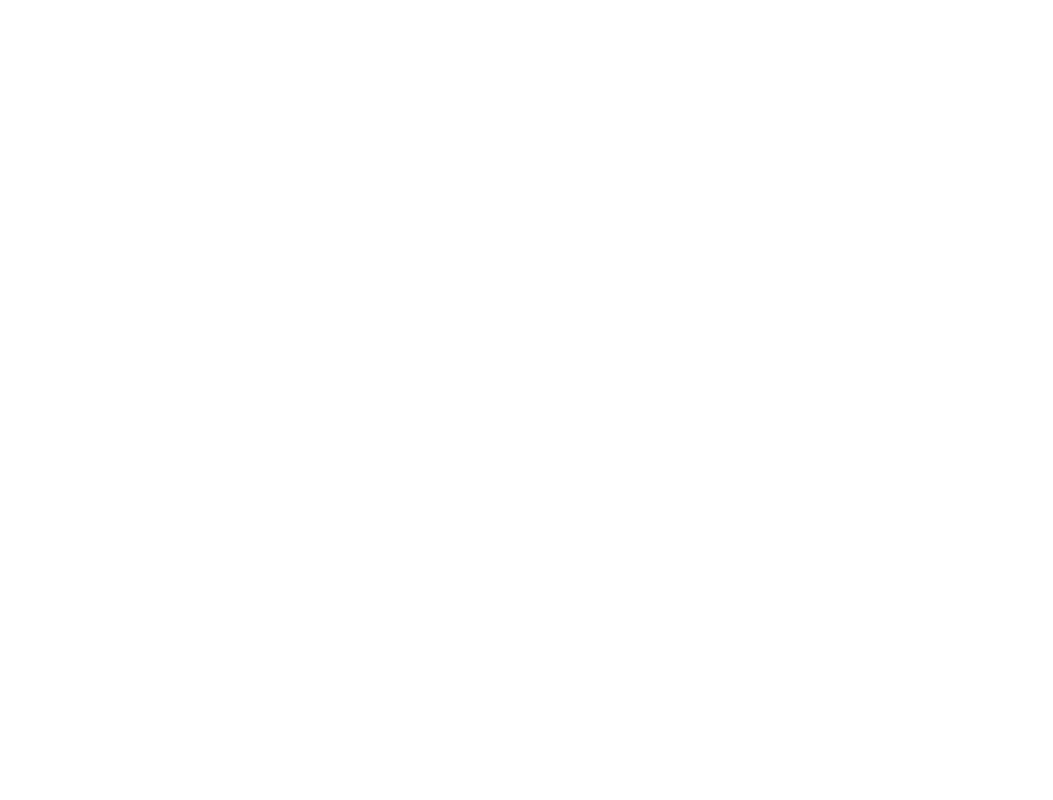
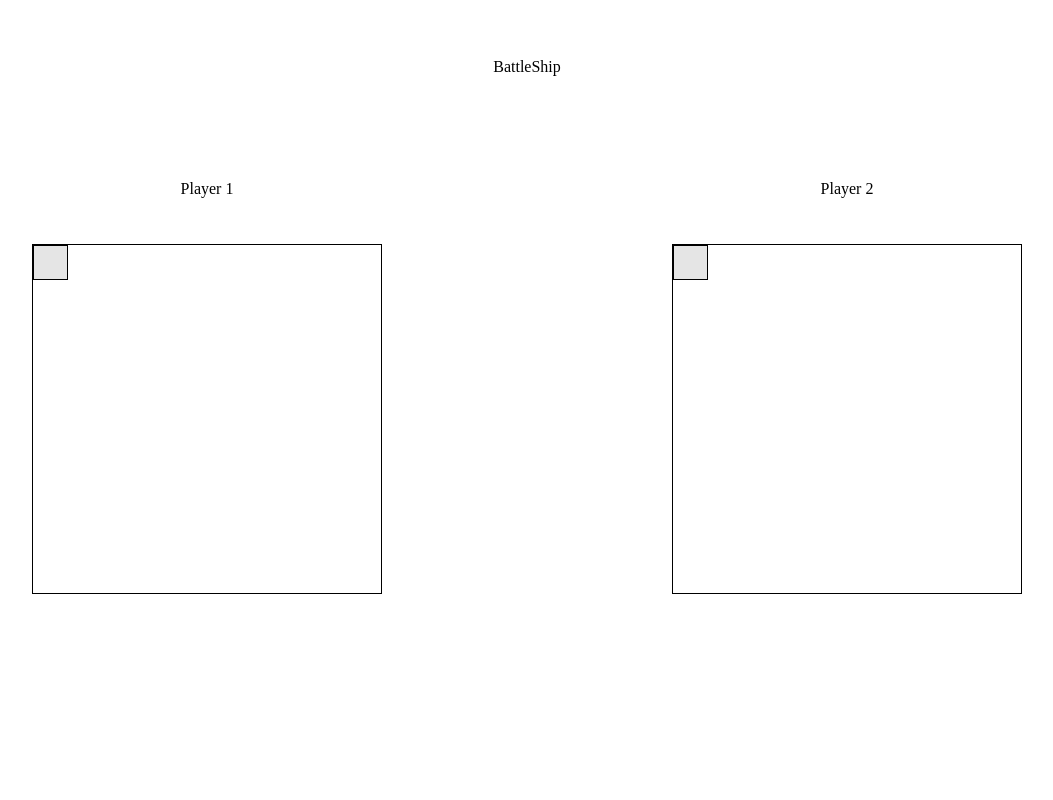
Before and after one commit to mosierkyle/battleship, a website built with webpack: page dist/index.html in a window 1280 px wide. Shown: the whole page, without its empty margins (113-1166 px from the left). Built offline with Linux system fonts and the light colour scheme.

Commit message:
just saving

```diff
--- a/src/main.css
+++ b/src/main.css
@@ -0,0 +1,88 @@
+* {
+  box-sizing: border-box;
+  margin: 0;
+  padding: 0;
+}
+
+#main-container {
+  width: 100vw;
+  height: 100vh;
+  display: grid;
+  grid-template-rows: 1fr 5fr;
+}
+
+#header {
+  grid-row: 1 / 2;
+  display: flex;
+  align-items: center;
+  justify-content: center;
+}
+
+#main {
+  grid-row: 2 / 3;
+  display: grid;
+  grid-template-rows: 1fr 5fr;
+  grid-template-columns: 1fr 1fr;
+}
+
+#player-title1 {
+  display: flex;
+  justify-content: center;
+  align-items: center;
+  grid-row: 1 / 2;
+  grid-column: 1 / 2;
+}
+
+#player-title2 {
+  display: flex;
+  justify-content: center;
+  align-items: center;
+  grid-row: 1 / 2;
+  grid-column: 2 / 3;
+}
+
+#gameboard-div1 {
+  grid-row: 2 / 3;
+  grid-column: 1 / 2;
+  display: flex;
+  justify-content: center;
+}
+
+#gameboard-div2 {
+  grid-row: 2 / 3;
+  grid-column: 2 / 3;
+  display: flex;
+  justify-content: center;
+}
+
+#gameboard1 {
+  grid-row: 2 / 3;
+  grid-column: 1 / 2;
+}
+
+#gameboard2 {
+  grid-row: 2 / 3;
+  grid-column: 2 / 3;
+}
+
+.gameboard {
+  border: 1px solid black;
+  height: 350px;
+  width: 350px;
+  display: grid;
+  grid-template-columns: repeat(10, 1fr);
+  grid-template-rows: repeat(10, 1fr);
+  justify-content: center;
+  align-items: center;
+  grid-auto-flow: row;
+}
+
+.game-square {
+  border: 1px solid black;
+  height: 100%;
+  width: 100%;
+  background-color: rgba(0, 0, 0, 0.1);
+  display: flex;
+  justify-content: center;
+  align-items: center;
+}
--- a/src/modules/dom_manipulation/dom.js
+++ b/src/modules/dom_manipulation/dom.js
@@ -0,0 +1,4 @@
+const gameboard1 = document.querySelector('#gameboard1');
+const gameboard2 = document.querySelector('#gameboard2');
+
+const createGameBoard = (board) => {};
```
Also changed, not shown: src/modules/player/player.test.js (+0 -4 lines), dist/index.html, dist/main.js.
